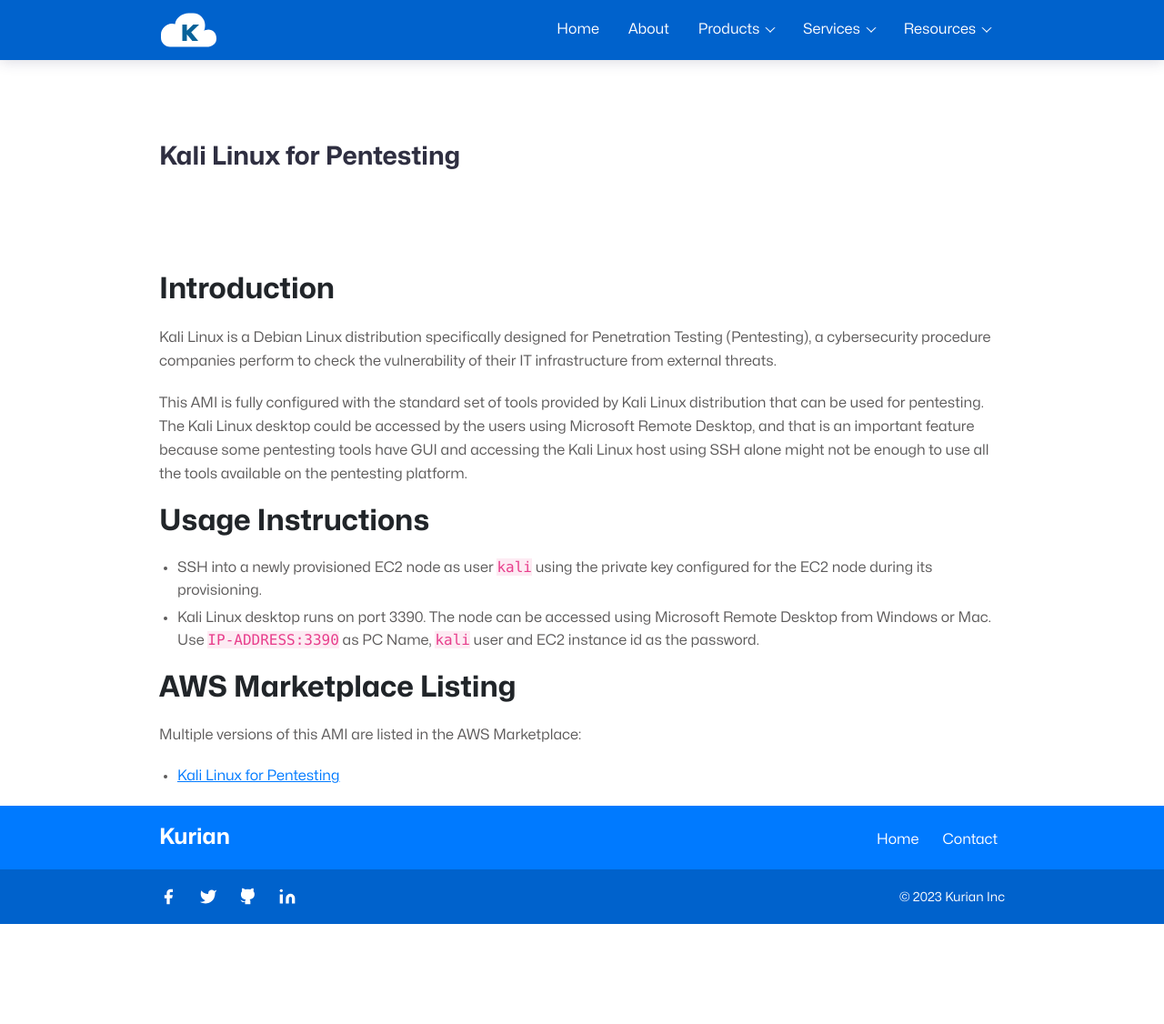
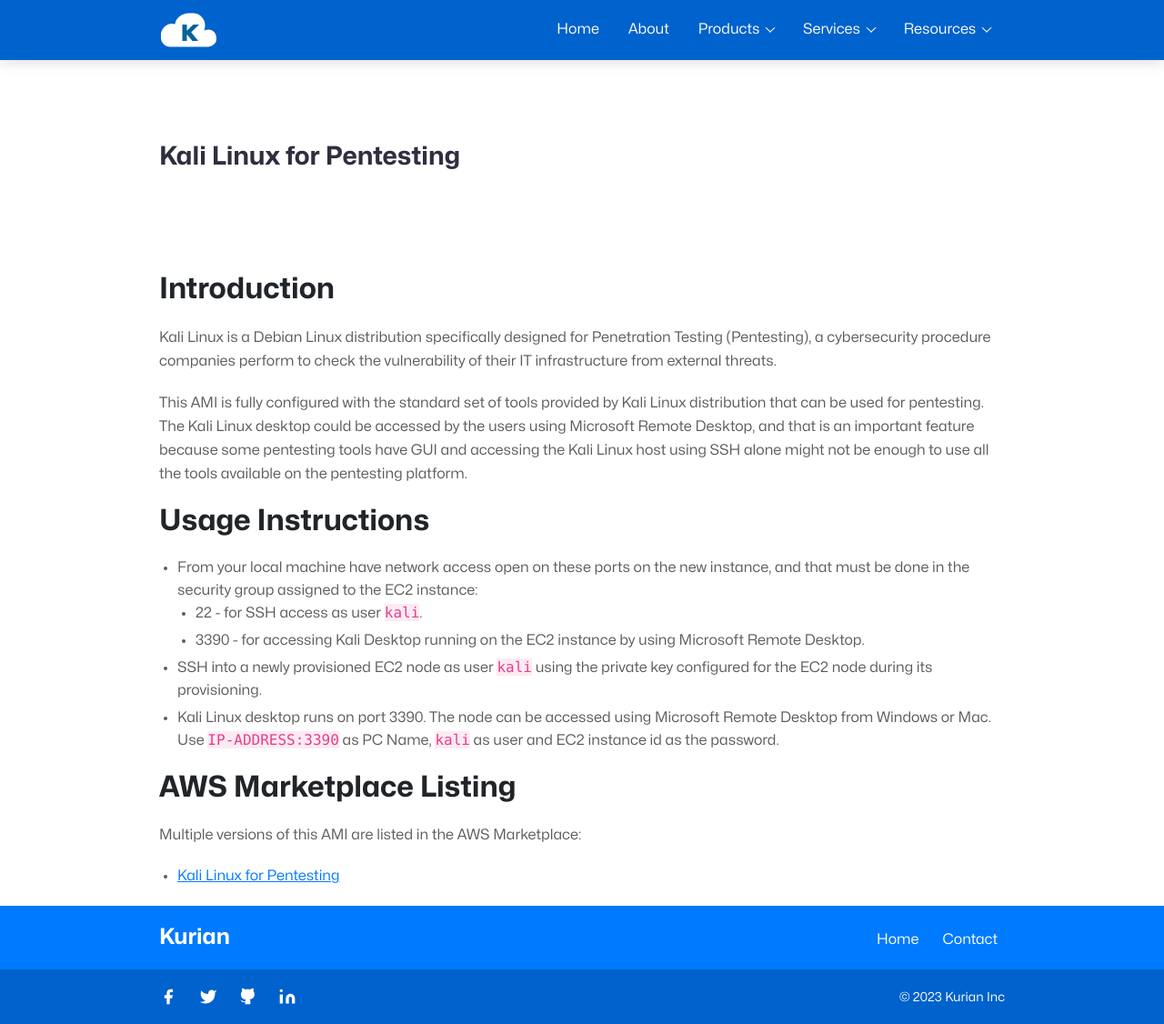
Before and after one commit to kurianinc/kurianinc, a Jekyll site: the page built from _products/kali-linux-pentesting.md, in a window 1280 px wide. Shown: the whole page at 91% size. Built offline with Jekyll 4.4.1, drawn with Linux system fonts in a browser that asks for light colours; before the commit the page ends 1016 px from its top, so only the background shows below that.

Commit message:
Update kali-linux-pentesting.md

```diff
--- a/_products/kali-linux-pentesting.md
+++ b/_products/kali-linux-pentesting.md
@@ -17,8 +17,11 @@ This AMI is fully configured with the standard set of tools provided by Kali Lin
 
 # Usage Instructions
 
+* From your local machine have network access open on these ports on the new instance, and that must be done in the security group assigned to the EC2 instance:
+   * 22 - for SSH access as user `kali`.
+   * 3390 - for accessing Kali Desktop running on the EC2 instance by using Microsoft Remote Desktop.
 *  SSH into a newly provisioned EC2 node as user `kali` using the private key configured for the EC2 node during its provisioning.
-*  Kali Linux desktop runs on port 3390. The node can be accessed using Microsoft Remote Desktop from Windows or Mac. Use `IP-ADDRESS:3390` as PC Name,  `kali` user and EC2 instance id as the password.
+*  Kali Linux desktop runs on port 3390. The node can be accessed using Microsoft Remote Desktop from Windows or Mac. Use `IP-ADDRESS:3390` as PC Name,  `kali` as user and EC2 instance id as the password.
 
 # AWS Marketplace Listing
 
```
